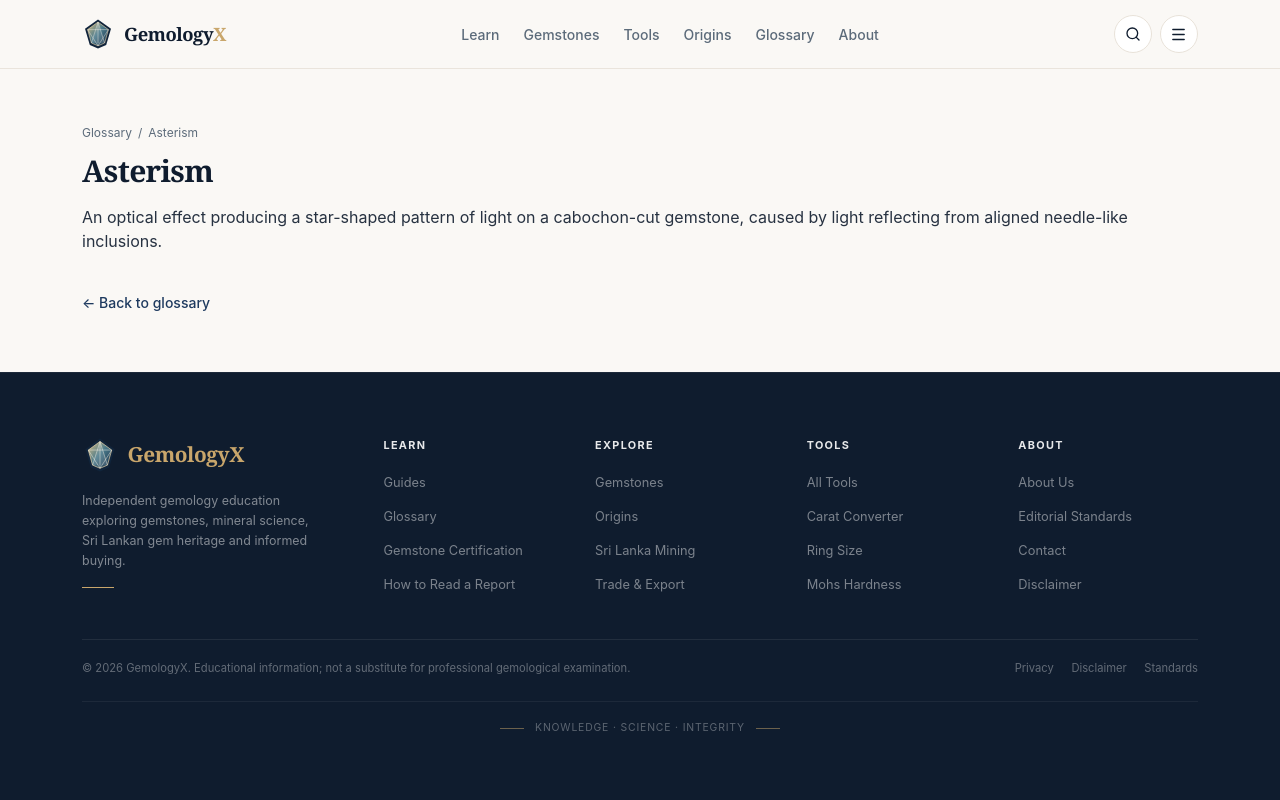
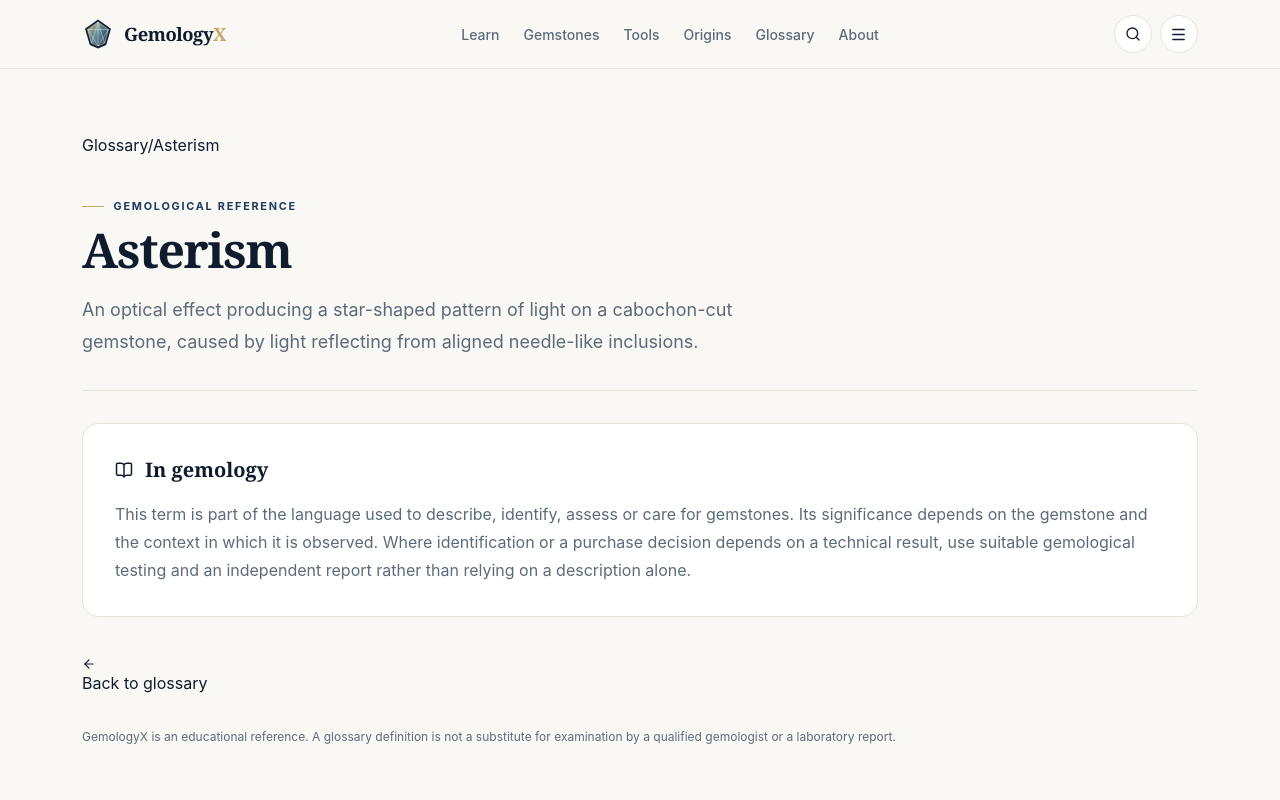
Before and after one commit to LinukaBandara/GemologyX, a Next.js app: page /glossary/asterism in a window 1280 px wide. Shown: the top 800 px of the page. Built offline with nearby package versions, Linux system fonts and the light colour scheme.

Commit message:
Fix glossary term routes with metadata and related terms

```diff
--- /dev/null
+++ b/src/app/glossary/[slug]/page.tsx
@@ -0,0 +1,118 @@
+import type { Metadata } from "next";
+import Link from "next/link";
+import { notFound } from "next/navigation";
+import { ArrowLeft, BookOpen } from "lucide-react";
+import { glossaryTerms, getGlossaryTermBySlug } from "@/data/glossary";
+
+type Params = Promise<{ slug: string }>;
+
+export function generateStaticParams() {
+  return glossaryTerms.map((term) => ({ slug: term.slug }));
+}
+
+export async function generateMetadata({
+  params,
+}: {
+  params: Params;
+}): Promise<Metadata> {
+  const { slug } = await params;
+  const term = getGlossaryTermBySlug(slug);
+
+  if (!term) return {};
+
+  return {
+    title: `${term.term} | Gemology Glossary`,
+    description: term.definition,
+    alternates: { canonical: `/glossary/${term.slug}` },
+    openGraph: {
+      title: `${term.term} | Gemology Glossary`,
+      description: term.definition,
+      type: "article",
+    },
+  };
+}
+
+export default async function GlossaryTermPage({
+  params,
+}: {
+  params: Params;
+}) {
+  const { slug } = await params;
+  const term = getGlossaryTermBySlug(slug);
+
+  if (!term) notFound();
+
+  const relatedTerms = glossaryTerms
+    .filter((item) => item.slug !== term.slug)
+    .filter((item) => {
+      const words = term.term.toLowerCase().split(/[^a-z0-9]+/).filter(Boolean);
+      const haystack = `${item.term} ${item.definition}`.toLowerCase();
+      return words.some((word) => word.length > 4 && haystack.includes(word));
+    })
+    .slice(0, 4);
+
+  return (
+    <article className="container-page max-w-3xl py-12 md:py-16">
+      <nav aria-label="Breadcrumb" className="luxury-breadcrumb">
+        <Link href="/glossary">Glossary</Link>
+        <span>/</span>
+        <span aria-current="page">{term.term}</span>
+      </nav>
+
+      <header className="mt-8 border-b border-border pb-8">
+        <div className="gx-eyebrow"><span /> Gemological Reference</div>
+        <h1 className="mt-3 font-serif text-3xl font-semibold tracking-tight md:text-5xl">
+          {term.term}
+        </h1>
+        <p className="mt-5 max-w-2xl text-base leading-8 text-muted md:text-lg">
+          {term.definition}
+        </p>
+      </header>
+
+      <section className="mt-8 rounded-2xl border border-border bg-white p-6 md:p-8">
+        <div className="flex items-center gap-3">
+          <BookOpen size={18} aria-hidden="true" />
+          <h2 className="font-serif text-xl font-semibold">In gemology</h2>
+        </div>
+        <p className="mt-4 leading-7 text-muted">
+          This term is part of the language used to describe, identify, assess or care for
+          gemstones. Its significance depends on the gemstone and the context in which it
+          is observed. Where identification or a purchase decision depends on a technical
+          result, use suitable gemological testing and an independent report rather than
+          relying on a description alone.
+        </p>
+      </section>
+
+      {relatedTerms.length > 0 && (
+        <section className="mt-10">
+          <h2 className="font-serif text-2xl font-semibold">Related terms</h2>
+          <ul className="mt-4 grid gap-3 sm:grid-cols-2">
+            {relatedTerms.map((item) => (
+              <li key={item.slug}>
+                <Link
+                  href={`/glossary/${item.slug}`}
+                  className="block rounded-xl border border-border p-4 transition-colors hover:border-accent"
+                >
+                  <span className="font-semibold">{item.term}</span>
+                  <span className="mt-1 block text-sm leading-6 text-muted">
+                    {item.definition}
+                  </span>
+                </Link>
+              </li>
+            ))}
+          </ul>
+        </section>
+      )}
+
+      <div className="mt-10">
+        <Link href="/glossary" className="luxury-back-link">
+          <ArrowLeft size={14} aria-hidden="true" /> Back to glossary
+        </Link>
+      </div>
+      <p className="mt-8 text-xs leading-5 text-muted">
+        GemologyX is an educational reference. A glossary definition is not a substitute
+        for examination by a qualified gemologist or a laboratory report.
+      </p>
+    </article>
+  );
+}
```
